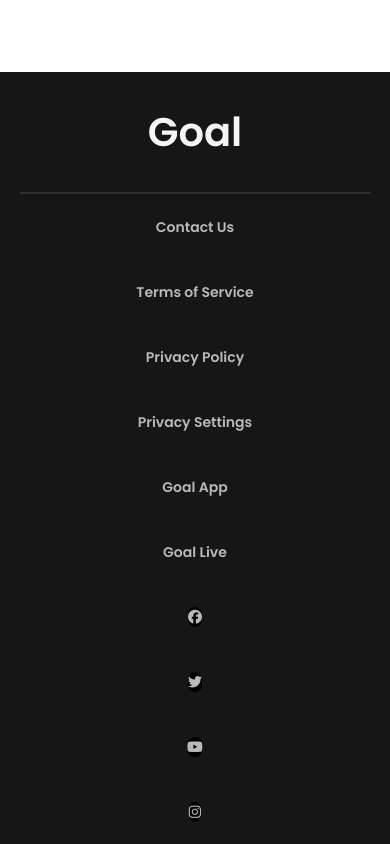
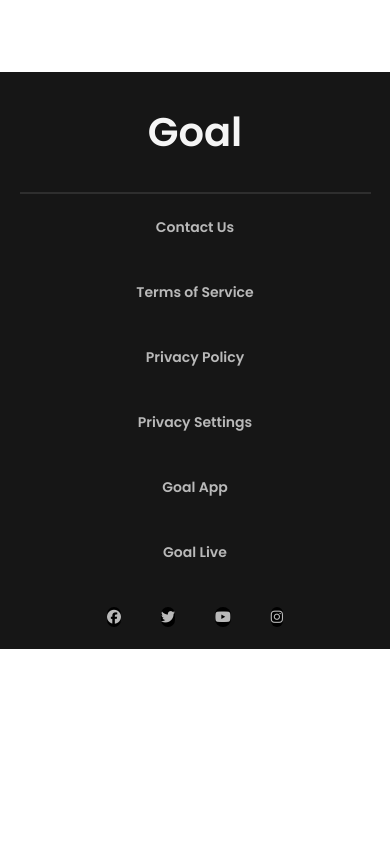
Before and after one commit to aburayhanroni/world-cup, a plain HTML site: page index.html in a window 390 px wide. Shown: the part 4809-5653 px from the top of the page. After the commit the page ends 5458 px from the top, so only its background shows below. Drawn offline with Linux system fonts and the light colour scheme.

Commit message:
footer-responsive-ok

```diff
--- a/css/style.css
+++ b/css/style.css
@@ -395,6 +395,9 @@ ul li a {
     ul li {
         text-align: center;
     }
+    .sosial{
+        display: flex;
+    }
 
 
 }
```
